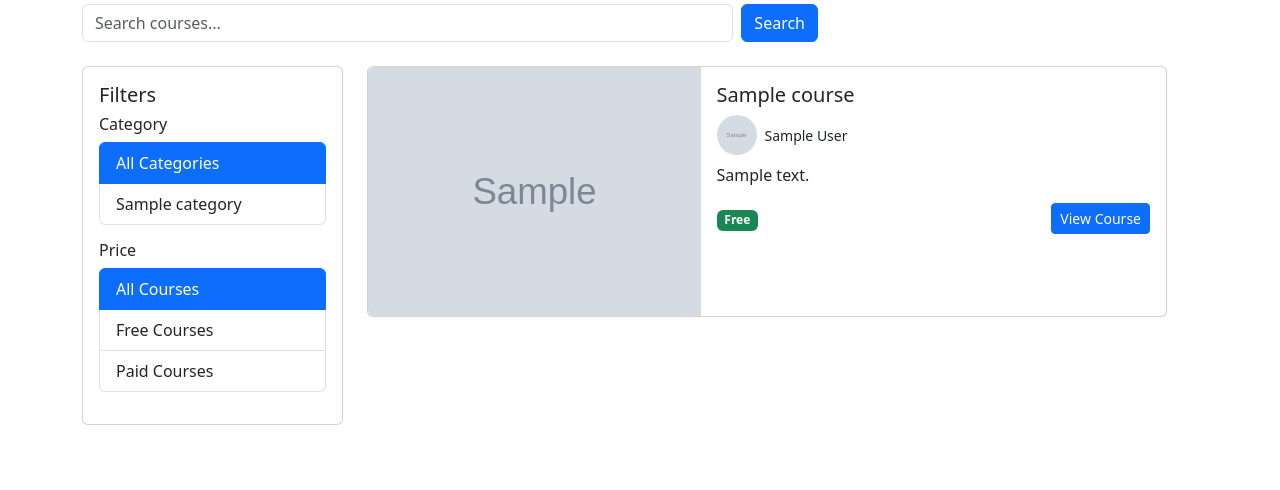
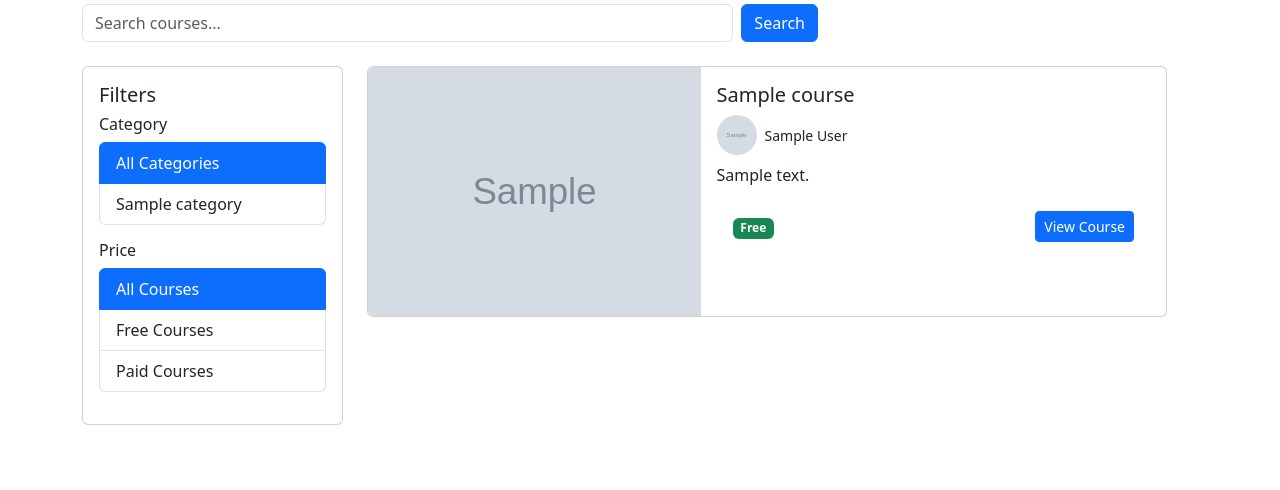
Before and after one commit to RahatGithub/studynest, a Django app: page /courses/ in a window 1280 px wide. Shown: the part 196-686 px from the top of the page. Run offline with Django 5.2, Linux system fonts and the light colour scheme; tables that the repository leaves empty hold one stand-in row (values such as "Sample post"); grey boxes marked "Sample" are stand-in pictures.

Commit message:
Course Type and Course Price are showing at the bottom of the card

```diff
--- a/templates/courses/course_list.html
+++ b/templates/courses/course_list.html
@@ -105,7 +105,7 @@
                                     {% endif %}
                                 </div>
                                 <p class="card-text">{{ course.description|truncatewords:20 }}</p>
-                                <div class="d-flex justify-content-between align-items-center">
+                                <div class="d-flex justify-content-between align-items-center px-3 py-2 mt-auto" style="background-color: #fff;">
                                     <div>
                                         {% if course.course_type == 'free' %}
                                             <span class="badge bg-success">Free</span>
```
Also changed, not shown: templates/courses/home.html (+7 -3 lines).
